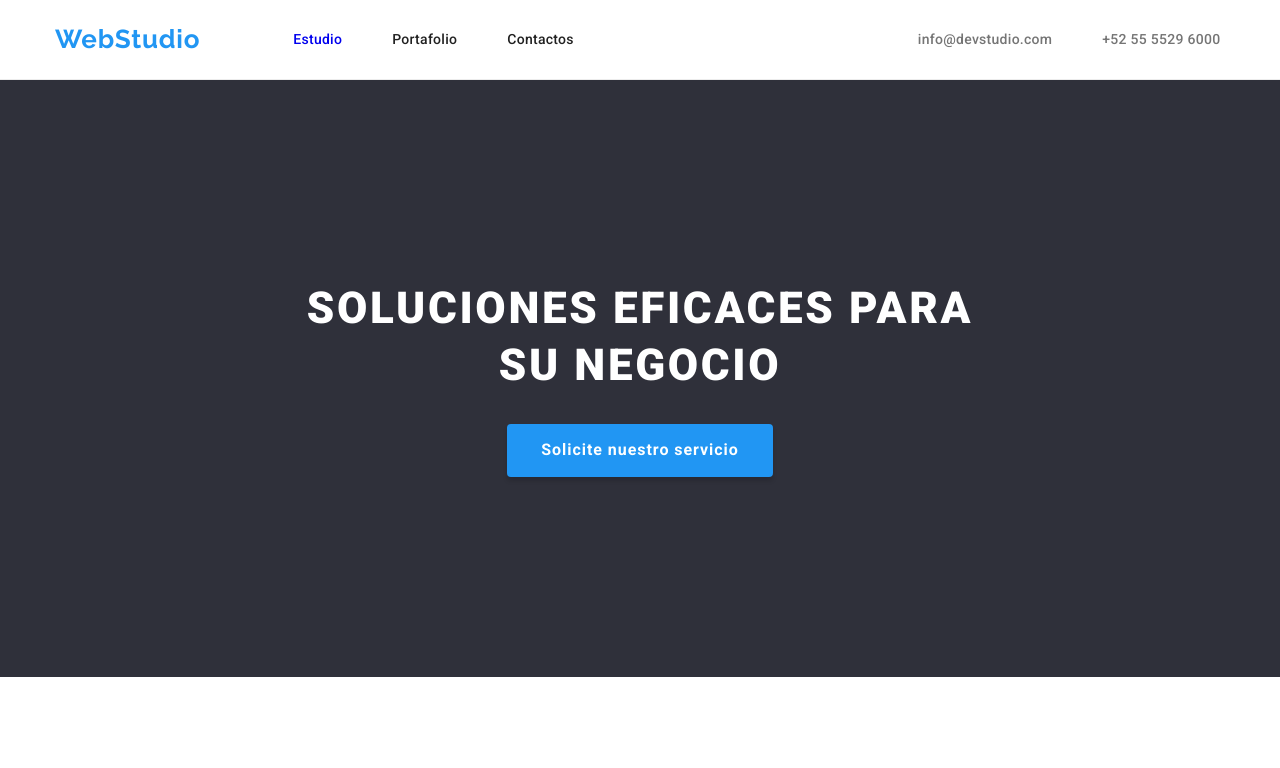
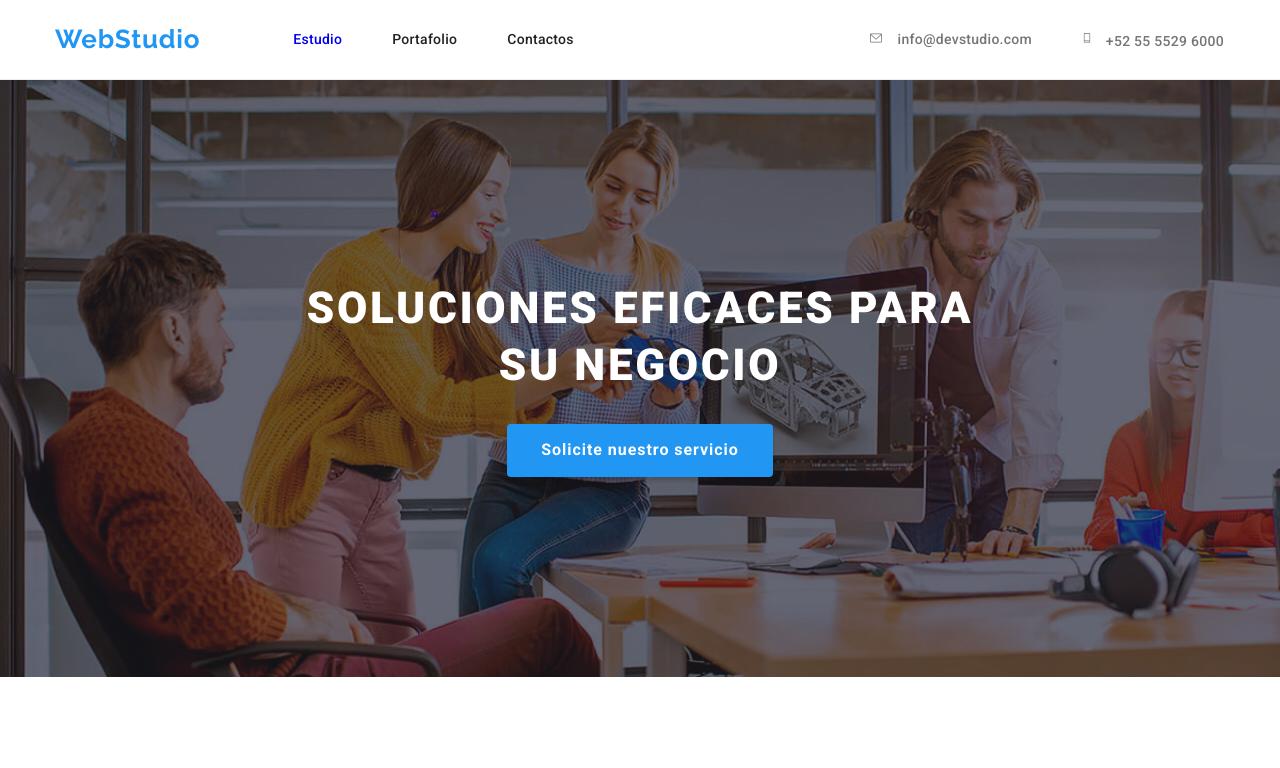
Before and after one commit to carlosdevmena/goit-markup-hw-04, a plain HTML site: page index.html in a window 1280 px wide. Shown: the top 768 px of the page. Drawn offline with nearby package versions, Linux system fonts and the light colour scheme.

Commit message:
revision-mentor

```diff
--- a/css/styles.css
+++ b/css/styles.css
@@ -108,9 +108,10 @@ body {
   align-items: center;
 }
 
-.link-contacts:focus,
+.icon-header-tel .link-contacts:focus,
 .link-contacts:hover {
   color: var(--project-blue);
+  fill: #2196f3;
 }
 
 /* Buttons CSS */
@@ -196,6 +197,11 @@ body {
   background: var(--project-color4);
   padding-top: 200px;
   padding-bottom: 200px;
+  background-image: linear-gradient(
+      rgba(47, 48, 58, 0.4),
+      rgba(47, 48, 58, 0.4)
+    ),
+    url("/images/img\(13\).jpg");
 }
 
 .flex {
@@ -328,7 +334,7 @@ body {
 .header-nav {
   display: flex;
   align-items: center;
-  margin-right: 344px;
+  margin-right: 294px;
 }
 
 .list-nav:not(:last-child) {
@@ -439,3 +445,29 @@ body {
   box-shadow: 0px 1px 1px rgba(0, 0, 0, 0.12), 0px 4px 4px rgba(0, 0, 0, 0.06),
     1px 4px 6px rgba(0, 0, 0, 0.16);
 }
+
+/* .cont-svg {
+  background-color: #f5f4fa;
+  width: 270px;
+  height: 120px;
+  border-radius: 4px;
+  margin-bottom: 30px;
+} */
+
+.icon-header-tel {
+  height: 16px;
+  width: 10px;
+  margin-right: 10px;
+  margin-bottom: 0;
+}
+
+.icon-header-mail {
+  height: 12px;
+  width: 16px;
+  margin-right: 10px;
+  margin-bottom: 0;
+}
+
+/* .icon-header-tel:hover {
+  fill: #2196f3 !important;
+} */
--- a/index.html
+++ b/index.html
@@ -39,13 +39,19 @@
 
         <ul class="list center">
           <li class="list-nav">
-            <a class="link-contacts" href="mailto:info@devstudio.com"
-              >info@devstudio.com</a
+            <a class="link-contacts" href="mailto:info@devstudio.com">
+              <svg class="icon-header-mail">
+                <use href="./images/icons.svg#icon-mail"></use>
+              </svg>
+              info@devstudio.com</a
             >
           </li>
           <li class="list-nav">
-            <a class="link-contacts" href="tel:+525555296000"
-              >+52 55 5529 6000</a
+            <a class="link-contacts" href="tel:+525555296000">
+              <svg class="icon-header-tel">
+                <use href="./images/icons.svg#icon-tel"></use>
+              </svg>
+              +52 55 5529 6000</a
             >
           </li>
         </ul>
@@ -70,6 +76,7 @@
           <h2 hidden>Ventajas</h2>
           <ul class="list-advantage list">
             <li class="item">
+              <div class="cont-svg"></div>
               <h3 class="advantage-tittle">ATENCIÓN A LOS DETALLES</h3>
               <p class="advantage-text">
                 Nos adentramos en todos los detalles y procesos de su negocio,
@@ -77,6 +84,7 @@
               </p>
             </li>
             <li class="item">
+              <div class="cont-svg"></div>
               <h3 class="advantage-tittle">PUNTUALIDAD</h3>
               <p class="advantage-text">
                 Con nosotros, usted puede sentirse <br />
@@ -85,6 +93,7 @@
               </p>
             </li>
             <li class="item">
+              <div class="cont-svg"></div>
               <h3 class="advantage-tittle">PLANIFICACIÓN</h3>
               <p class="advantage-text">
                 Usted podrá observar y participar en cada fase del desarrollo y
@@ -92,6 +101,7 @@
               </p>
             </li>
             <li class="item">
+              <div class="cont-svg"></div>
               <h3 class="advantage-tittle">TEGNOLOGÍA MODERNA</h3>
               <p class="advantage-text">
                 Usamos herramientas innovadoras para resolver las tareas
```
Also changed, not shown: images/icons.svg (added), images/img(13).jpg (added).
